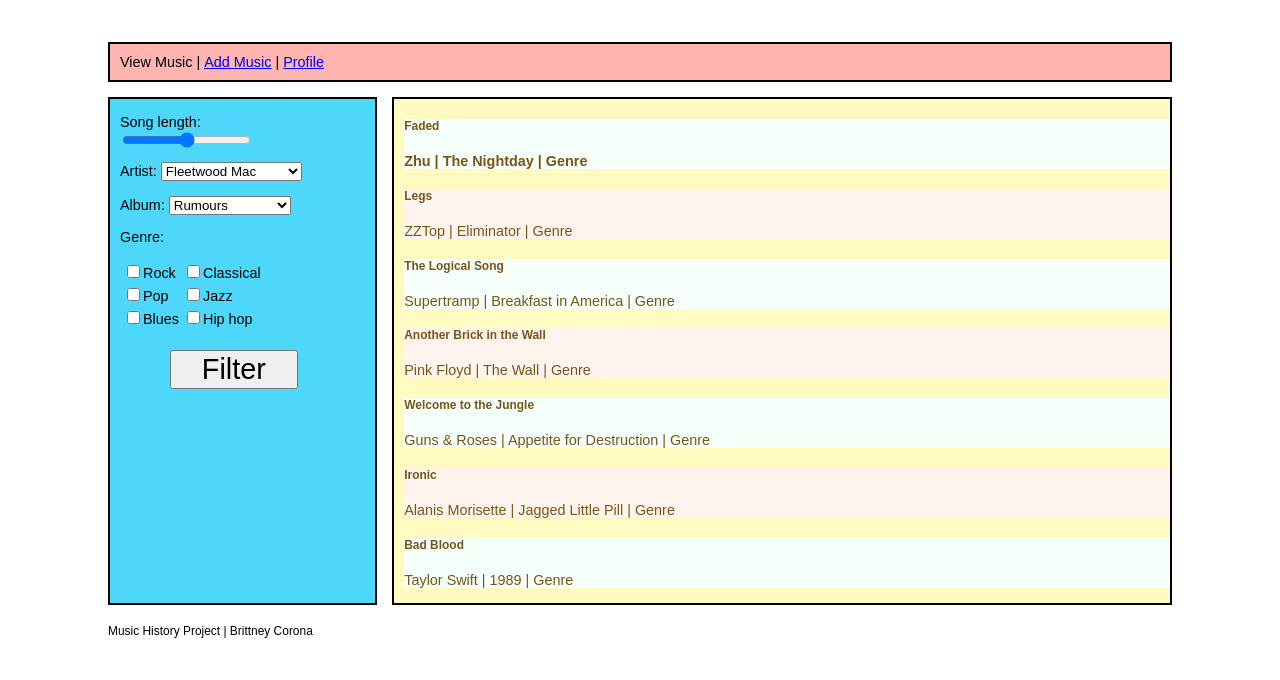
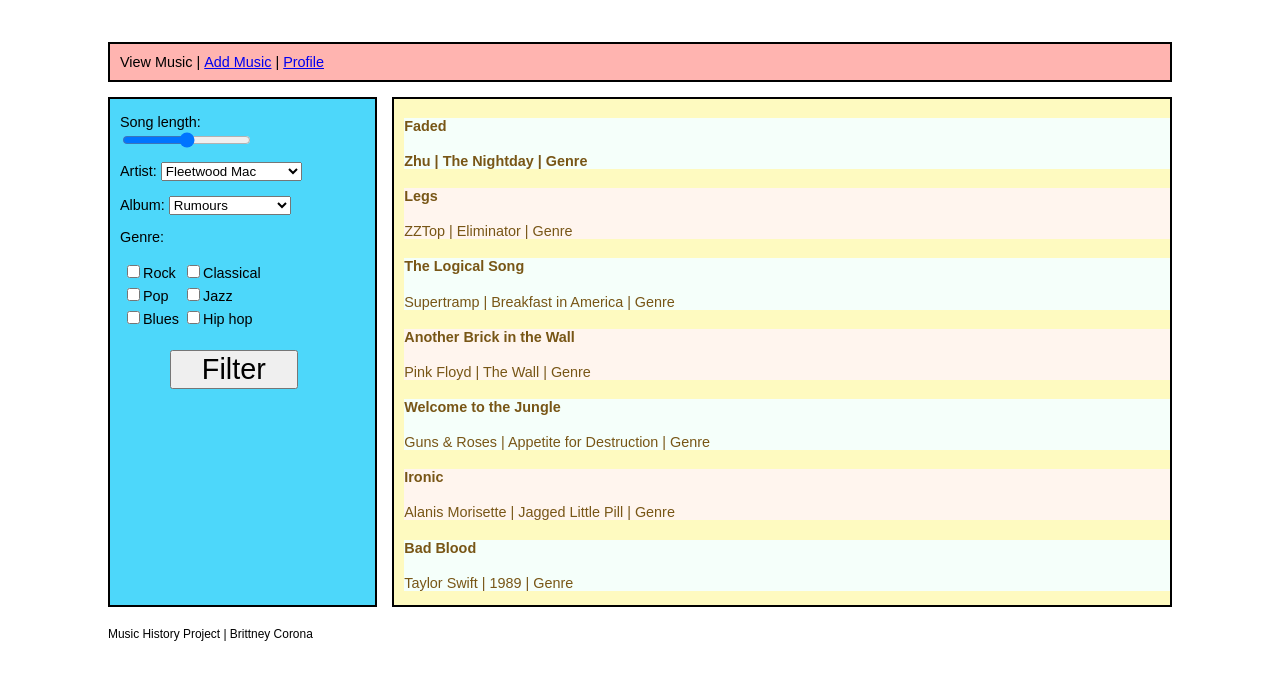
Before and after one commit to britcorona/music-history, a plain HTML site: page index.html in a window 1280 px wide. Drawn offline with Linux system fonts and the light colour scheme.

```diff
--- a/resources.js
+++ b/resources.js
@@ -14,10 +14,7 @@ songs.unshift("Faded > by Zhu on the album The Nightday");
 for ( i = 0; i < songs.length; i++) {
 	songs[i]=songs[i].replace(/>/g, '-');
 	songs[i]=songs[i].replace(/[*(@!]/g, '');
-	songs[i]=songs[i].replace('- by', '</h5><p>');
+	songs[i]=songs[i].replace('- by', '</h4><p>');
 	songs[i]=songs[i].replace('on the album', '|');
-	element.innerHTML += '<div class="song-name"><h5>' + songs[i] + ' | Genre' + '</p>' + '</div>';
+	element.innerHTML += '<div class="song-name"><h4>' + songs[i] + ' | Genre' + '</p>' + '</div>';
 }
-
-
-// {Song name} by {Artist} on the album {Album}
--- a/style.css
+++ b/style.css
@@ -82,8 +82,6 @@ input[type="button"] {
   color: #785616;
 }
 
-/*Footer*/
-
 footer h5 {
   font-weight: lighter;
 }
```
Also changed, not shown: index.html (+1 -14 lines).
